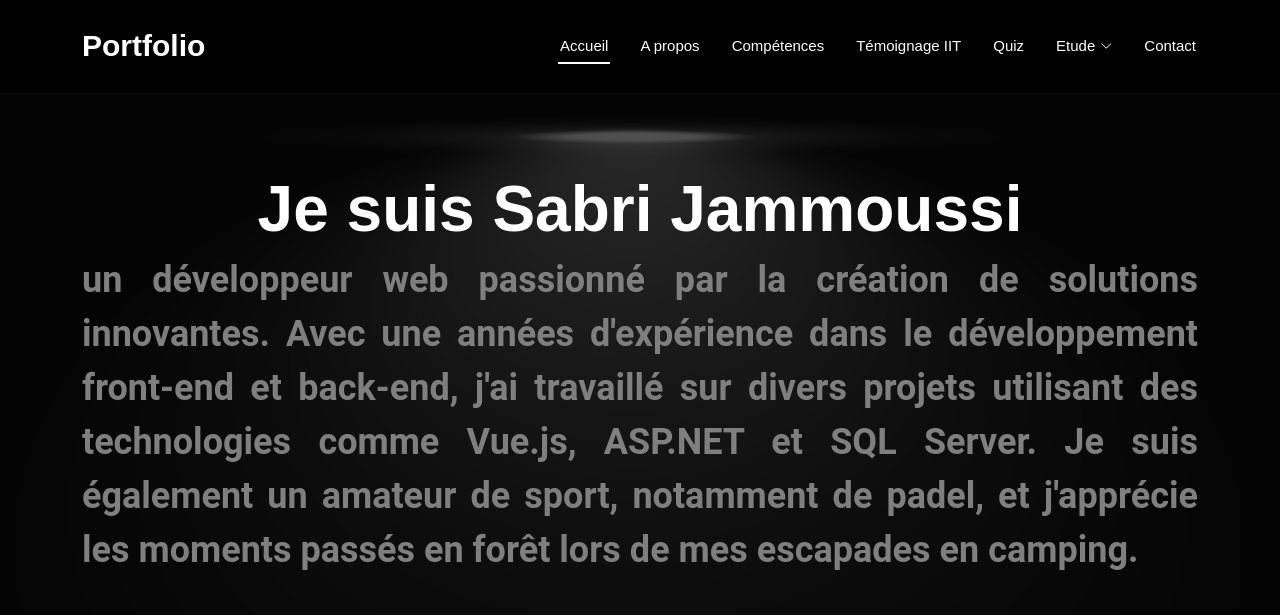
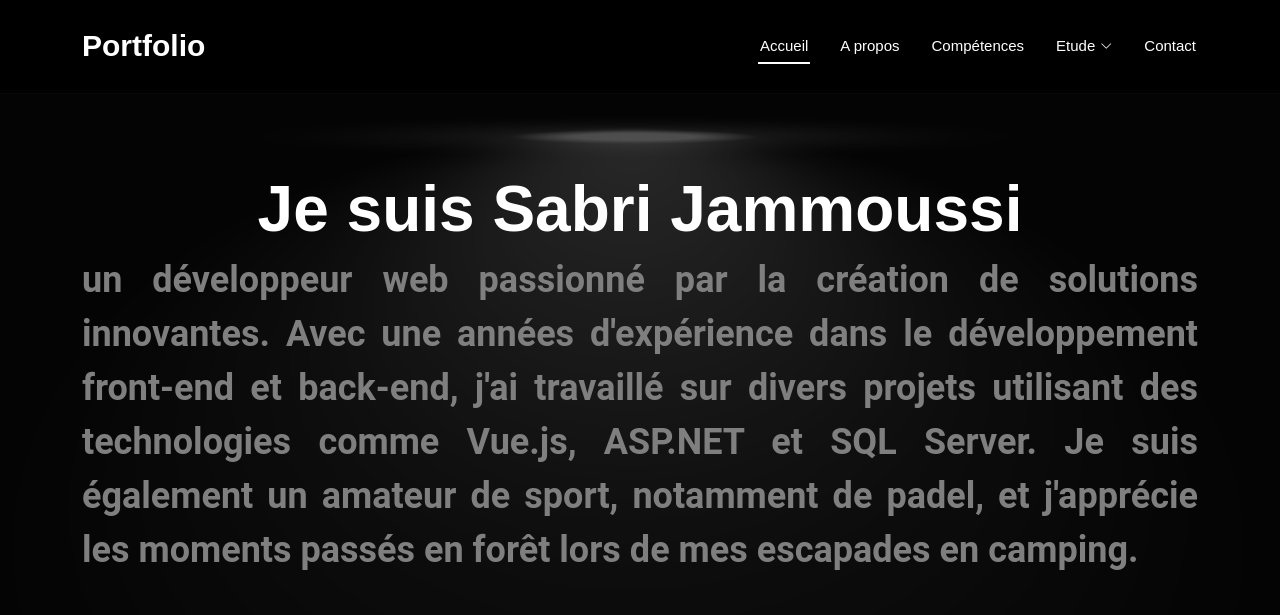
Before and after one commit to sabri-jammoussi/Portfolio, a plain HTML site: page index.html in a window 1280 px wide. Shown: the top 615 px of the page. Drawn offline with Linux system fonts and the light colour scheme.

Commit message:
remove from the navbar quiz

```diff
--- a/index.html
+++ b/index.html
@@ -29,8 +29,8 @@
           <li><a href="index.html" class="active">Accueil</a></li>
           <li><a href="./about.html">A propos</a></li>
           <li><a href="./service.html">Compétences</a></li>
-          <li><a href="./portfolio.html">Témoignage IIT</a></li>
-          <li><a href="./quiz.html">Quiz</a></li>
+          <!-- <li><a href="./portfolio.html">Témoignage IIT</a></li> -->
+          <!--  <li><a href="./quiz.html">Quiz</a></li> -->
           <li class="dropdown"><a href="#"><span>Etude</span> <i class="bi bi-chevron-down toggle-dropdown"></i></a>
             <ul>
               <li><a href="./parcourAcademique.html"> parcours académique</a></li>
```
Also changed, not shown: about.html (+2 -2 lines), contact.html (+2 -2 lines), journeFormation.html (+2 -2 lines), matiere.html (+2 -2 lines), parcourAcademique.html (+2 -2 lines), passion.html (+2 -2 lines), portfolio.html (+1 -1 lines), quiz.html (+2 -2 lines), service.html (+2 -2 lines), stage.html (+2 -2 lines).
